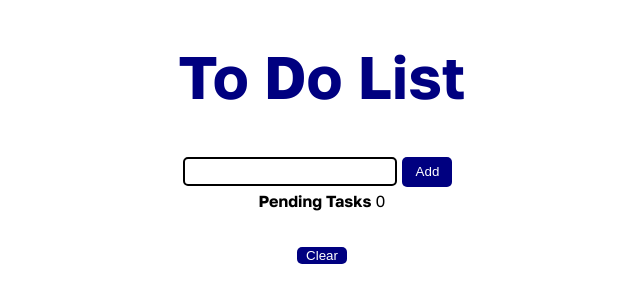
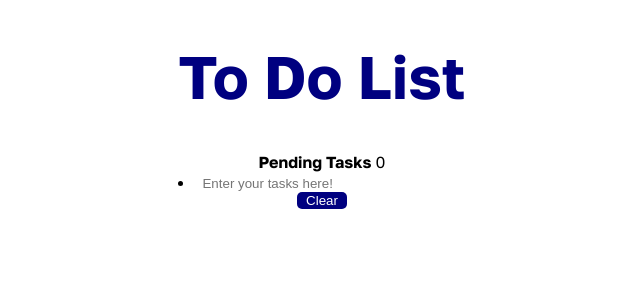
Before and after one commit to safegergis/react-todolist, a React (Create React App) app: page / in a window 1280 px wide. Shown: the top 302 px of the page, without its empty margins (318-958 px from the left). Built offline with nearby package versions, Linux system fonts and the light colour scheme.

Commit message:
Trash appears only when specific item is hovered

```diff
--- a/src/App.js
+++ b/src/App.js
@@ -2,6 +2,7 @@ import './App.css';
 import styled, {createGlobalStyle} from "styled-components";
 import React, { useState } from 'react';
 import List from './components/List.js'
+import {LIST} from "./components/ListItem.js"
 
 const GlobalStyle = createGlobalStyle`
   body {
@@ -18,9 +19,11 @@ const Container = styled.div`
   align-items: center;
   flex-direction: column;
 `;
+const ListContainer = styled(Container)`
+  align-items: flex-start;
+`
 const BottomContainer = styled(Container)`
   flex-directions: row;
-  justify-items: center;
   align-items: center
 
 `;
@@ -40,15 +43,15 @@ const ClearButton = styled(Button)`
   align-items:center
 `;
 const Input =  styled.input`
-  border: 2px solid #000;
-  width: 200px;
-  padding: 5px;
-  border-radius: 5px;
-  margin: 5px;
+  outline: none;
+  border-top-style: hidden;
+  border-right-style: hidden;
+  border-left-style: hidden;
+  border-bottom-style: hidden;
+  font-size= 1.3rem;
 `;
 const TaskCount = styled.span`
   margin: 10px;
-
 `;
 const Tasks = styled.div`
   text-align: center;
@@ -57,7 +60,6 @@ const Tasks = styled.div`
 function App() {
   const [input, setInput] = useState("")
   const [todoList, setTodoList] = useState([])
-  const [completedTaskCount, setCompletedTaskCount] = useState(0)
 
   const handleClick = () => {
     if(input === ""){
@@ -88,16 +90,15 @@ const handleClear = () => {
       <Container>
           <div>
               <Title> To Do List </Title>
-              <Input value={input} onKeyPress={(e) =>{if (e.key === 'Enter') handleClick()}} onChange={e => setInput(e.target.value)} />
-              <Button onClick={() => handleClick()}>Add</Button>
             <Tasks>
               <TaskCount>
                 <b>Pending Tasks</b> {todoList.length}
               </TaskCount>
             </Tasks>
-            <div>
+            <ListContainer>
+              <LIST><Input value={input} onKeyPress={(e) =>{if (e.key === 'Enter') handleClick()}} onChange={e => setInput(e.target.value)} placeholder= "Enter your tasks here!"  /></LIST>
               <List todoList={todoList} callBackList={callBackList}/>
-            </div>
+            </ListContainer>
             <BottomContainer>
               <ClearButton onClick={() => handleClear()}>Clear</ClearButton>
               </BottomContainer>
--- a/src/components/List.js
+++ b/src/components/List.js
@@ -1,16 +1,8 @@
-import React, { useState } from 'react';
-import styled from 'styled-components';
-import { BiTrash } from 'react-icons/bi'
+import React from 'react';
+import ListItems from './ListItem';
 
-const LIST = styled.li`
-  text-decoration: "line-through";
-  text-align: left;
-  cursor: default;
-`;
 
 export default function List({todoList, callBackList}) {
-    const [trashShown, setTrashShown] = useState(false)
-
     const handleTrash = (id) => {
         let list = todoList.filter((todo) => todo.id !== id)
         callBackList(list);
@@ -27,20 +19,7 @@ export default function List({todoList, callBackList}) {
         };
 
     const listItems = todoList.map(todo =>
-        <LIST
-          complete={todo.complete}
-          id={todo.id}
-          //onClick = {() => handleComplete(todo.id)}
-          onMouseEnter={() => setTrashShown(true)}
-          onMouseLeave={() => setTrashShown(false)}
-          style = {{textDecoration: todo.complete && "line-through"}}
-          >
-            <div >{todo.task} {trashShown && (<button onClick={() => handleTrash(todo.id)}><BiTrash /></button>)}</div>
-          </LIST>
+      <ListItems todo={todo} handleTrash={handleTrash} handleComplete={handleComplete}/>
     );
-    return <ul style={{
-        display:'inline-block',
-        textAlign: 'center',
-        listStyle: 'circle'
-        }}> {listItems}</ul>
+    return <>{listItems}</>
 }
--- /dev/null
+++ b/src/components/ListItem.js
@@ -0,0 +1,31 @@
+import React, { useState } from 'react';
+import styled from 'styled-components';
+import { BiTrash } from 'react-icons/bi'
+
+export const LIST = styled.li`
+  padding-left: 0;
+  text-decoration: "line-through";
+  text-align: left;
+  cursor: default;
+`;
+
+export default function ListItems({todo,handleTrash,handleComplete}) {
+    const [trashShown, setTrashShown] = useState(false)
+
+    return (
+    <LIST
+          complete={todo.complete}
+          id={todo.id}
+
+          onMouseEnter={() => setTrashShown(true)}
+          onMouseLeave={() => setTrashShown(false)}
+          style = {{textDecoration: todo.complete && "line-through"}}
+          >
+            <span
+            onClick = {() => handleComplete(todo.id)}
+            >{todo.task}
+            </span>
+            {trashShown && (<button onClick={() => handleTrash(todo.id)}><BiTrash /></button>)}
+          </LIST>
+    )
+}
```
